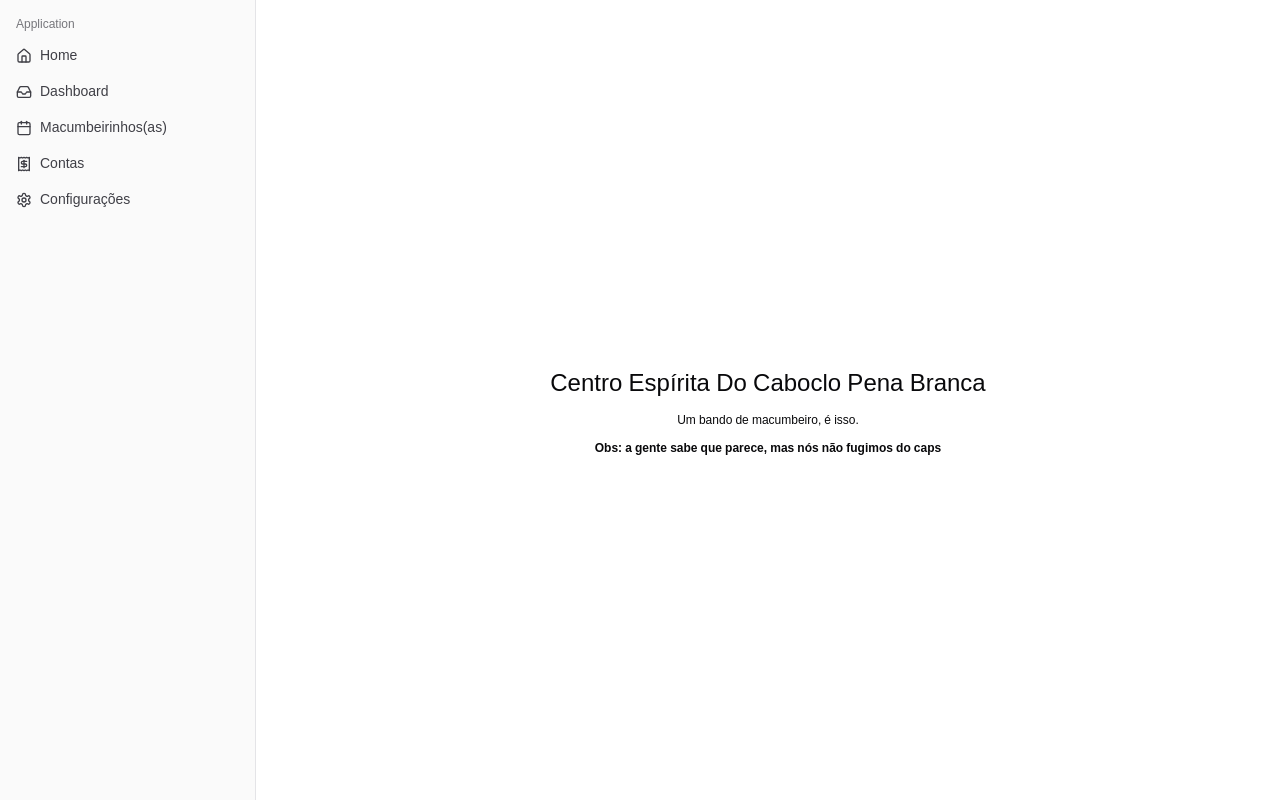
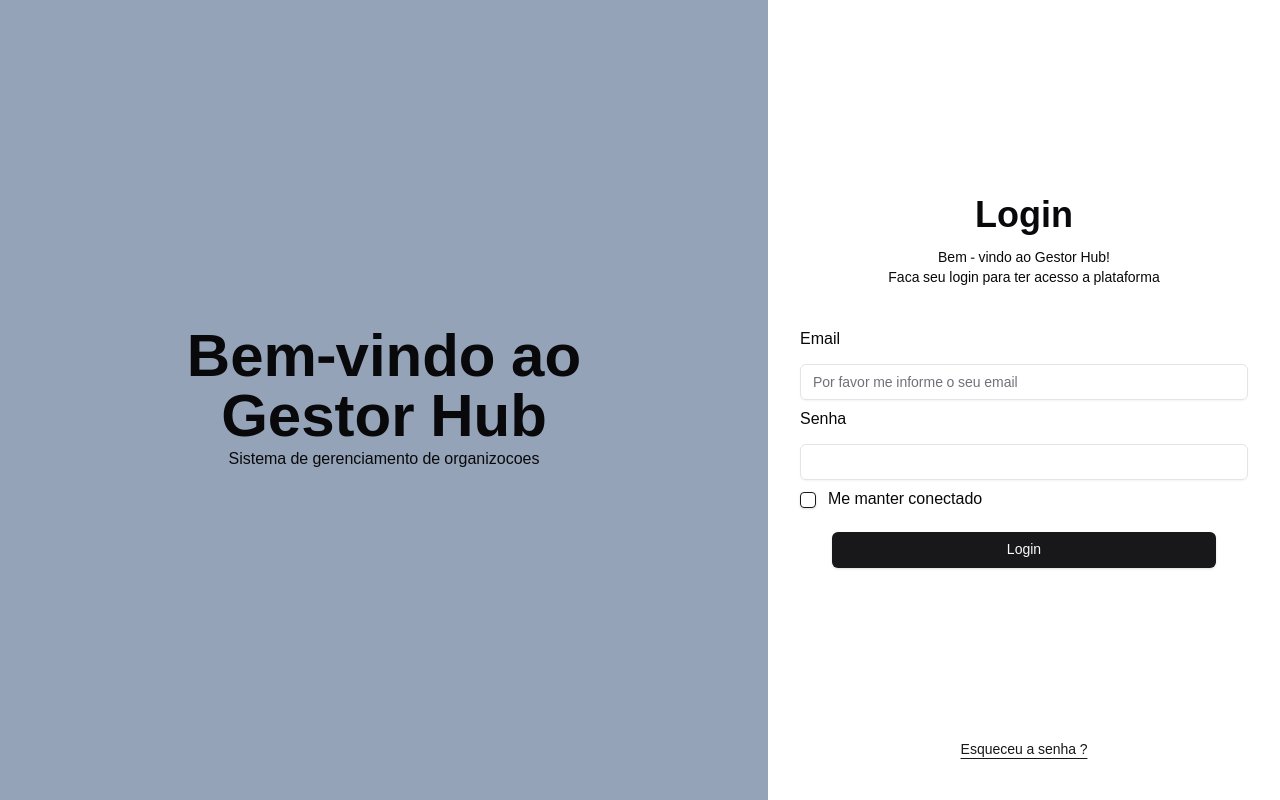
Before and after one commit to AndersonAndrad/barracao_saas_client, a Next.js app: page / in a window 1280 px wide. Built offline with nearby package versions, Linux system fonts and the light colour scheme; a web font is replaced by a local one.

Commit message:
feat: implement base pages to login

```diff
--- a/src/app/layout.tsx
+++ b/src/app/layout.tsx
@@ -4,9 +4,9 @@ import "./globals.css";
 import { Geist, Geist_Mono } from "next/font/google";
 
 import { AppSidebar } from "@/components/common/app-sidebar.component";
+import { LoginPage } from "./login/login.page";
+import type { Metadata } from "next";
 import { SidebarProvider } from "@/components/ui/sidebar";
-import type { Metadata } from "next";
-import { LoginPage } from "./login/login.page";
 
 const geistSans = Geist({
     variable: "--font-geist-sans",
@@ -24,7 +24,7 @@ export const metadata: Metadata = {
 };
 
 export default function RootLayout({ children }: Readonly<{ children: React.ReactNode; }>) {
-    const isLoged: boolean = true;
+    const isLoged: boolean = false;
 
     return (
         <html lang="en">
--- a/src/app/login/login.page.tsx
+++ b/src/app/login/login.page.tsx
@@ -1,44 +1,135 @@
+'use client';
+
 import { Button } from "@/components/ui/button";
 import { Checkbox } from "@/components/ui/checkbox";
 import { Input } from "@/components/ui/input";
+import { useState } from "react";
 
 export function LoginPage() {
-  const resetPassword: boolean = false;
+  const [email, setEmail] = useState<string>('');
+  const [password, setPassword] = useState<string>('');
+  const [continueConnected, setContinueConnected] = useState<boolean>(false);
+
+  // reset password states
+  const [newPassword, setNewPassword] = useState<string>('');
+  const [confirmNewPassword, setConfirmNewPassword] = useState<string>('');
+
+  const [resetPassword, setResetPassword] = useState<boolean>(false);
+
+  const passwordNotMatch = (): boolean => {
+    const formatedNewPassword: string = newPassword.replace(/\s+/g, '').trim();
+    const formatedConfirmNewPassword: string = confirmNewPassword.replace(/\s+/g, '').trim();
+
+    const notMatch: boolean = !!formatedNewPassword.length && !!formatedNewPassword.length && (formatedNewPassword !== formatedConfirmNewPassword);
+    const notExists: boolean = !formatedNewPassword.length || !formatedConfirmNewPassword.length
+
+    return notMatch && !notExists
+  }
+
+  const blockResetPassword = (): boolean => {
+    const notExists: boolean = !!newPassword.length || !!confirmNewPassword.length;
+
+    return passwordNotMatch() || !notExists;
+  }
+
+  const submitLogin = () => {
+    const objToLogin = {
+      email,
+      password
+    }
+
+    console.log({ objToLogin });
+  };
+
+  const submitRecoveryPassword = () => { };
 
   return (
     <div className="flex w-full h-screen">
       <div className="w-[60%] bg-slate-400 flex-grow flex flex-col justify-center items-center gap-3">
+        {/* When is login page */}
+        {!resetPassword &&
+          <div className="flex flex-col justify-center items-center">
             <h1 className="text-center text-6xl font-bold">Bem-vindo ao <br /> Gestor Hub</h1>
             <h6>Sistema de gerenciamento de organizocoes</h6>
           </div>
-      <div className="w-[40%] bg-purple-300 flex-grow h-full">
+        }
+
+        {/* When reset password */}
+        {resetPassword &&
+          <div className="flex flex-col justify-center items-center">
+            <h1 className="text-center text-6xl font-bold">Voce esqueceu <br /> a sua senha?</h1>
+            <h6 className="text-center">Sem problemas! Nós te ajudamos a recuperar o seu acesso, <br />
+              siga as instruções para cadastrar uma nova senha.</h6>
+          </div>
+        }
+      </div>
+      <div className="w-[40%] flex-grow h-full">
+        {/* When is login page */}
         {!resetPassword &&
-          <div className="flex flex-col gap-5 p-8">
+          <div className="flex flex-col gap-5 p-8 h-full">
+            <div className="flex flex-col gap-5 w-full h-full items-center justify-center">
               <header className="flex flex-col gap-3 justify-center items-center p-5">
                 <h3 className="font-bold text-4xl">Login</h3>
                 <h6 className="text-center text-sm">Bem - vindo ao Gestor Hub! <br /> Faca seu login para ter acesso a plataforma</h6>
               </header>
 
               {/* Form */}
-            <div className="flex flex-col gap-2">
+              <div className="flex flex-col w-full gap-2">
                 <section className="flex flex-col gap-3">
                   <label htmlFor="email">Email</label>
-                <Input placeholder="Por favor me informe o seu email" />
+                  <Input placeholder="Por favor me informe o seu email" type="email" value={email} onChange={event => setEmail(event.target.value)} />
                 </section>
                 <section className="flex flex-col gap-3">
                   <label htmlFor="password">Senha</label>
-                <Input />
+                  <Input type="password" value={password} onChange={event => setPassword(event.target.value)} />
                 </section>
                 <section className="flex gap-3 items-center">
-                <Checkbox />
-                <label htmlFor="">Me manter conectado</label>
+                  <Checkbox id="continue-connected" />
+                  <label htmlFor="continue-connected" className="cursor-pointer">Me manter conectado</label>
                 </section>
               </div>
 
               <section className="px-8 w-full bg-white">
-              <Button className="w-full">Login</Button>
+                <Button className="w-full" onClick={() => submitLogin()}>Login</Button>
               </section>
+            </div>
 
+            {/* @todo in the future implement to login with google and apple */}
+
+            <Button variant={'link'} className="mt-auto" onClick={() => { setResetPassword(true) }}>
+              <span className="w-full text-center underline">Esqueceu a senha ?</span>
+            </Button>
+          </div>
+        }
+
+        {/* When reset password */}
+        {resetPassword &&
+          <div className="flex flex-col gap-5 p-8 h-full">
+            <div className="h-full w-full flex flex-col gap-5 items-center justify-center">
+              <header className="flex flex-col gap-3 justify-center items-center p-5">
+                <h3 className="font-bold text-4xl text-center">Cadastre uma <br /> nova senha</h3>
+                <h6 className="text-center text-sm">Cadastre uma nova senha para ter acesso a plataforma</h6>
+              </header>
+
+              {/* Form */}
+              <div className="flex flex-col gap-2 w-full">
+                <section className="flex flex-col gap-3">
+                  <label htmlFor="newPassword">Nova senha</label>
+                  <Input id='newPassword' placeholder="" type="password" value={newPassword} onChange={event => setNewPassword(event.target.value)} />
+                </section>
+                <section className="flex flex-col gap-3">
+                  <label htmlFor="confirmNewPassword">Confirme sua nova senha</label>
+                  <Input id='confirmNewPassword' type="password" value={confirmNewPassword} onChange={event => setConfirmNewPassword(event.target.value)} />
+                </section>
+              </div>
+
+              {passwordNotMatch() && <span className="w-full text-red-300">Error: as senhas não coincidem. Insira-os novamente.</span>}
+
+              <section className="px-8 w-full flex gap-3 bg-white">
+                <Button className="w-full" variant={'secondary'} onClick={() => setResetPassword(false)}>Voltar</Button>
+                <Button className="w-full" disabled={blockResetPassword()} onClick={() => submitRecoveryPassword()}>Confirmar</Button>
+              </section>
+            </div>
           </div>
         }
       </div>
```
Lines whose indentation alone changed are shown as unchanged.
